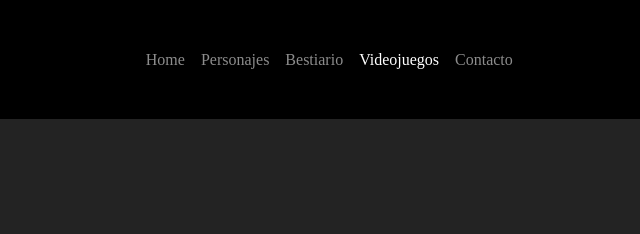
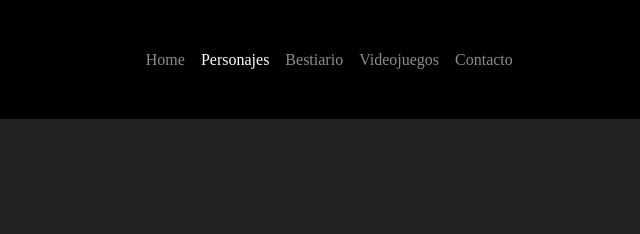
Before and after one commit to AgusPasi/PF-PasiFabiani, a plain HTML site: page views/personajes.html in a window 1280 px wide. Shown: the top 234 px of the page, 467-1107 px from the left. Drawn offline with Linux system fonts and the light colour scheme; a web font is replaced by a local one.

Commit message:
me confundi en una, ya lo arregle

```diff
--- a/views/personajes.html
+++ b/views/personajes.html
@@ -30,13 +30,13 @@
                       <a class="nav-link" aria-current="page" href="../index.html">Home</a>
                     </li>
                     <li class="nav-item">
-                      <a class="nav-link" href="../views/personajes.html">Personajes</a>
+                      <a class="nav-link active" href="../views/personajes.html">Personajes</a>
                     </li>
                     <li class="nav-item">
                       <a class="nav-link" href="../views/bestiario.html">Bestiario</a>
                     </li>
                     <li class="nav-item">
-                      <a class="nav-link active" href="../views/videojuegos.html">Videojuegos</a>
+                      <a class="nav-link" href="../views/videojuegos.html">Videojuegos</a>
                     </li>
                     <li class="nav-item">
                       <a class="nav-link" href="../views/contacto.html">Contacto</a>
```
